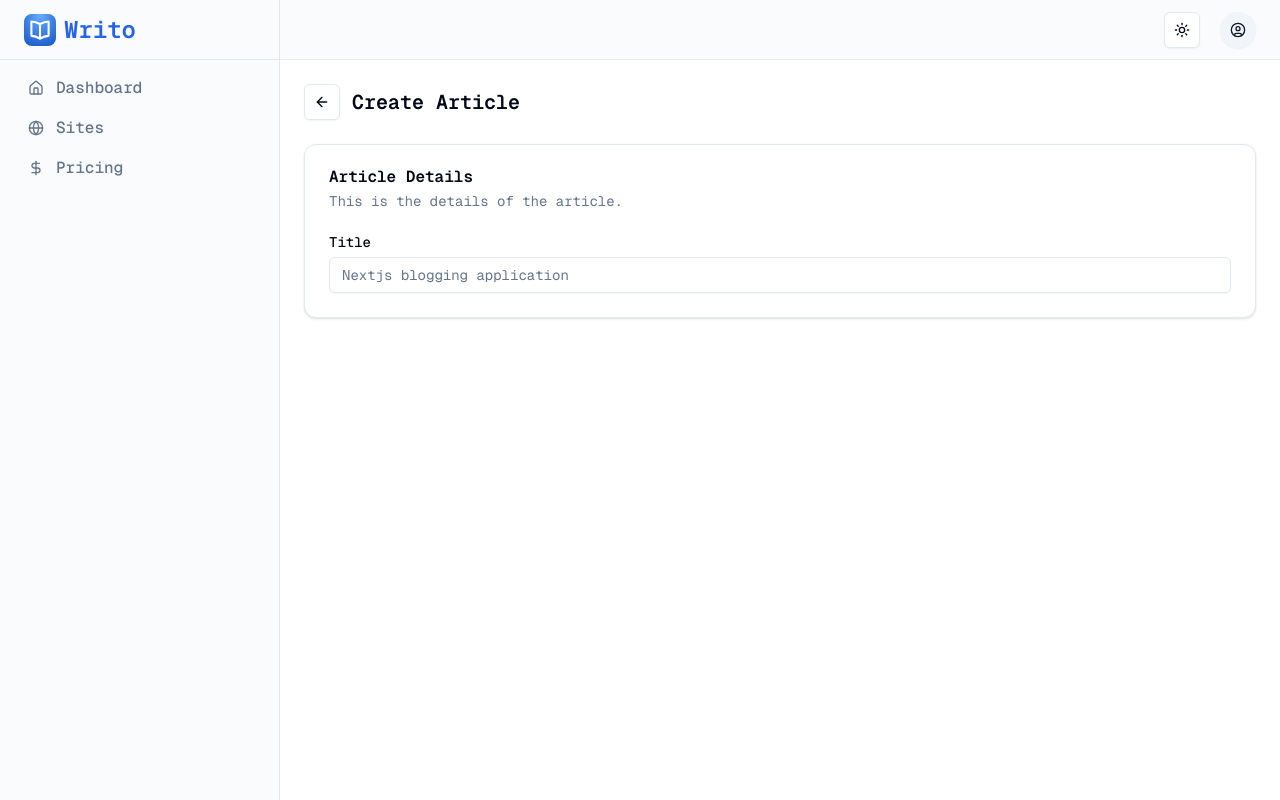
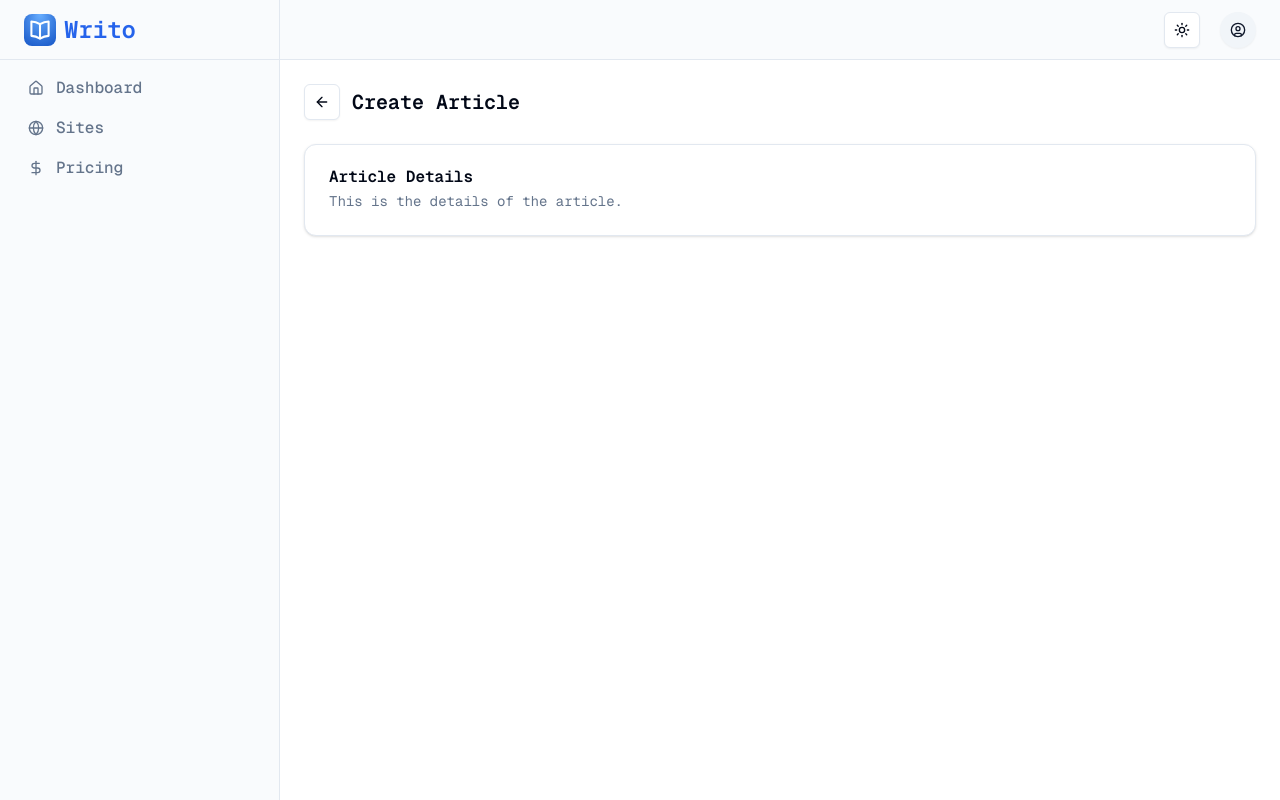
Before and after one commit to abhishekrch/writo, a Next.js app: page /dashboard/sites/1/create in a window 1280 px wide. Built offline with nearby package versions, Linux system fonts and the light colour scheme.

Commit message:
wip(articles): article creation

```diff
--- a/app/dashboard/sites/[siteid]/create/page.tsx
+++ b/app/dashboard/sites/[siteid]/create/page.tsx
@@ -31,14 +31,7 @@ export default function ArticleCreationRoute({
           <CardTitle>Article Details</CardTitle>
           <CardDescription>This is the details of the article.</CardDescription>
         </CardHeader>
-        <CardContent>
-          <form className="flex flex-col gap-6">
-            <div className="grid gap-2">
-              <Label>Title</Label>
-              <Input placeholder="Nextjs blogging application"></Input>
-            </div>
-          </form>
-        </CardContent>
+
       </Card>
     </>
   );
```
